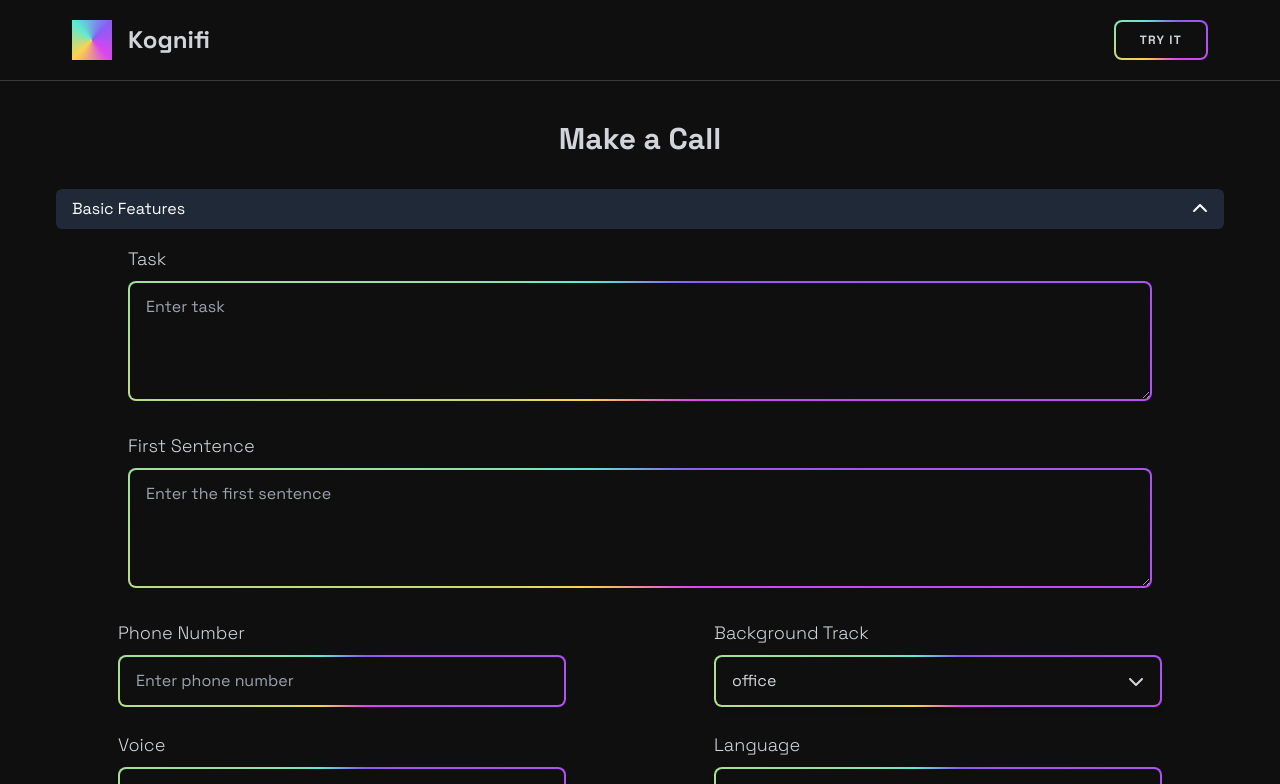
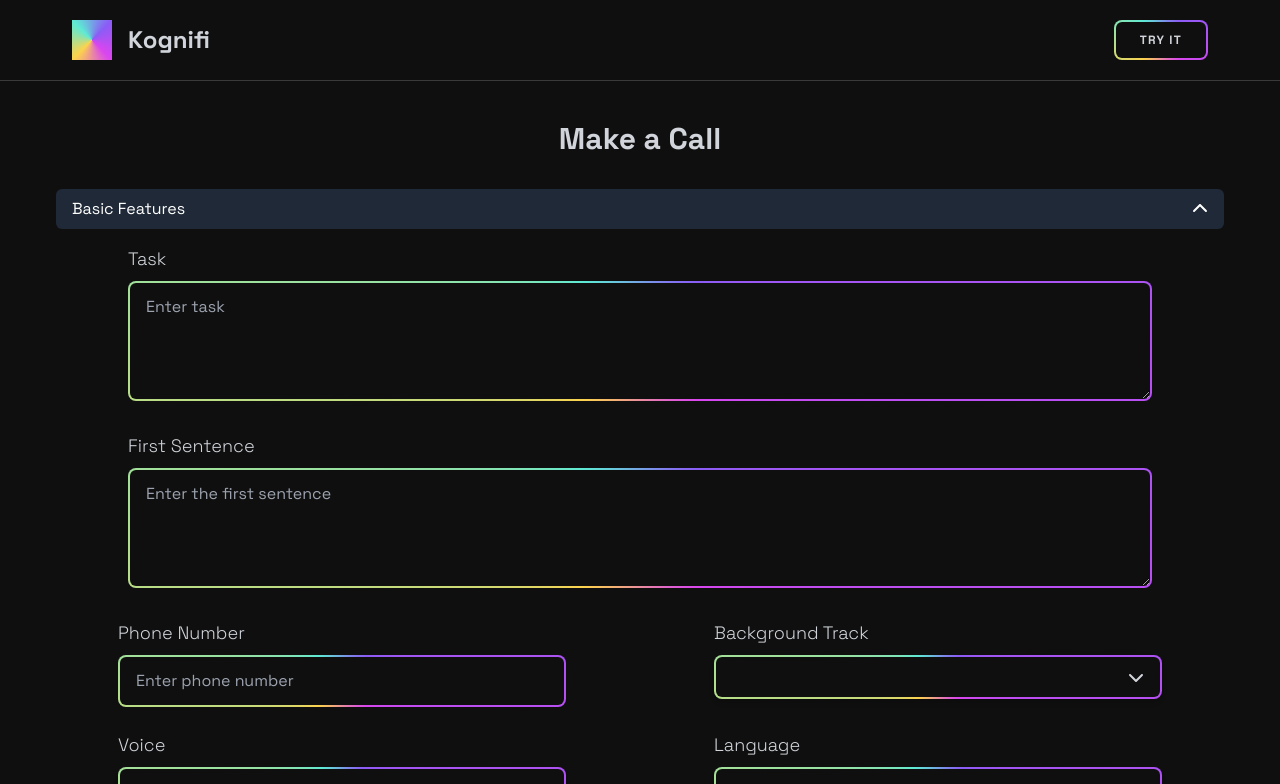
Before and after one commit to muhammadahmad1857/chatbot_langchain_nextjs, a Next.js app: page /call in a window 1280 px wide. Shown: the top 784 px of the page. Built offline with nearby package versions, Linux system fonts and the light colour scheme; grey boxes are pictures that could not be loaded.

Commit message:
Enhance CallPage functionality and improve Dropdown component: added console logging for debugging, refined payload handling in API requests, updated default value structure in language options, and modified Dropdown to handle selected options as objects for better data management.

```diff
--- a/src/app/call/page.tsx
+++ b/src/app/call/page.tsx
@@ -50,6 +50,7 @@ const CallPage: React.FC = () => {
       toast.error("Please fill in all required fields.");
       return;
     }
+    console.log(formState);
 
     try {
       setLoading(true);
@@ -74,10 +75,13 @@ const CallPage: React.FC = () => {
         keywords: Array.isArray(formState.keywords) ? formState.keywords : [],
       };
 
+      console.log(payload);
       const response = await axios.post(
         "https://bland.abubakarkhalid.com/send_call",
         payload
       );
+
+      console.log(payload);
 
       const data = JSON.parse(response.data);
       const callId = data.call_id;
@@ -120,6 +124,10 @@ const CallPage: React.FC = () => {
 
       if (status === "queued") {
         toast.info("Call is not initialized yet.");
+        setTimeout(() => setTranscriptDisabled(false), 10000);
+      }
+      if (status === "in-progress") {
+        toast.info("Call is in progress.");
         setTimeout(() => setTranscriptDisabled(false), 10000);
       } else if (status === "ringing") {
         toast.info("Call is not initialized yet.");
@@ -176,7 +184,9 @@ const CallPage: React.FC = () => {
                 <div
                   key={field.key}
                   className={
-                    field.type === "textarea" ? "md:col-span-2  col-span-1" : "col-span-1"
+                    field.type === "textarea"
+                      ? "md:col-span-2  col-span-1"
+                      : "col-span-1"
                   }
                 >
                   {field.type === "text" && (
@@ -205,9 +215,10 @@ const CallPage: React.FC = () => {
                       label={field.label}
                       options={field.options || []}
                       selectedOption={formState[field.key]}
-                      setSelectedOption={(value) =>
-                        handleChange(field.key, value)
-                      }
+                      setSelectedOption={(value) => {
+                        console.log(value);
+                        handleChange(field.key, value.value);
+                      }}
                       disabled={loading}
                     />
                   )}
@@ -254,7 +265,7 @@ const CallPage: React.FC = () => {
                     options={field.options || []}
                     selectedOption={formState[field.key]}
                     setSelectedOption={(value) =>
-                      handleChange(field.key, value)
+                      handleChange(field.key, value.value)
                     }
                     disabled={loading}
                   />
--- a/src/app/data/data.ts
+++ b/src/app/data/data.ts
@@ -87,7 +87,10 @@ export const basicFeatures = [
       label: `${language.name} (${language.code})`, // Display name and code
       value: language.code, // Send only the code to the backend
     })),
-    defaultValue: `${languages[0].name} (${languages[0].code})`,
+    defaultValue: {
+      label: `${languages[0].name} (${languages[0].code})`,
+      code:languages[0].code,
+    },
   },
 ];
 
--- a/src/components/DropDown.tsx
+++ b/src/components/DropDown.tsx
@@ -7,13 +7,13 @@ import { faChevronDown } from "@fortawesome/free-solid-svg-icons";
 
 interface Option {
   label: string;
-  value?: string;
+  value: string;
 }
 
 interface DropdownProps {
   options: Option[] | string[];
-  selectedOption: string;
-  setSelectedOption: (value: string) => void;
+  selectedOption: Option;
+  setSelectedOption: (value: Option) => void;
   label: string;
   disabled?: boolean;
 }
@@ -34,7 +34,7 @@ const Dropdown: React.FC<DropdownProps> = ({
     }
   };
 
-  const handleSelect = (option: string) => {
+  const handleSelect = (option: Option) => {
     setSelectedOption(option);
     setIsOpen(false);
   };
@@ -92,10 +92,12 @@ const Dropdown: React.FC<DropdownProps> = ({
         }`}
         disabled={disabled}
       >
-        <span>{selectedOption}</span>
+        <span>{selectedOption?.label}</span>
         <FontAwesomeIcon
           icon={faChevronDown}
-          className={`transition-transform ${isOpen ? "rotate-180" : "rotate-0"}`}
+          className={`transition-transform ${
+            isOpen ? "rotate-180" : "rotate-0"
+          }`}
         />
       </button>
       {/* Dropdown Menu with AnimatePresence */}
@@ -111,14 +113,16 @@ const Dropdown: React.FC<DropdownProps> = ({
             {options.map((option, index) => {
               const label = typeof option === "string" ? option : option.label;
               const value = typeof option === "string" ? option : option.value;
-
+              console.log("value,", value);
               return (
                 <li
                   key={index}
                   className={`px-4 py-2 text-gray-300 hover:bg-black hover:pl-6 transition-all cursor-pointer ${
-                    selectedOption === value ? "border-gradient rounded-lg font-semibold" : ""
+                    selectedOption.value === value
+                      ? "border-gradient rounded-lg font-semibold"
+                      : ""
                   }`}
-                  onClick={() => handleSelect(value!)}
+                  onClick={() => handleSelect({label:label,value:value!})}
                 >
                   {label}
                 </li>
```
